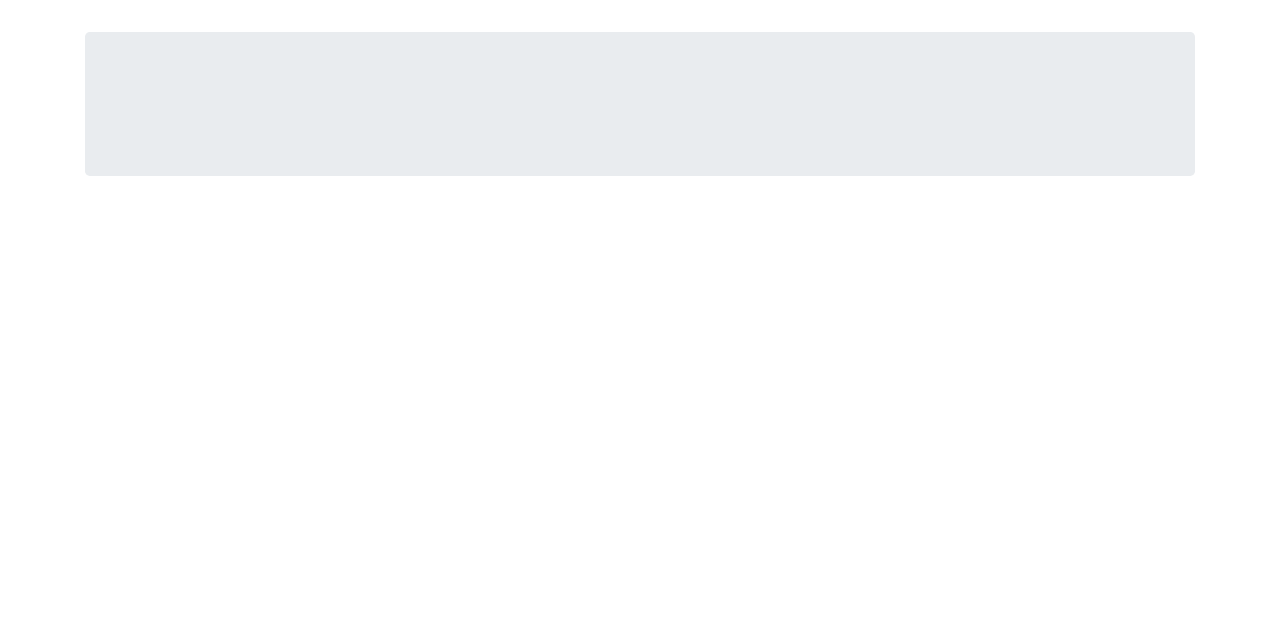
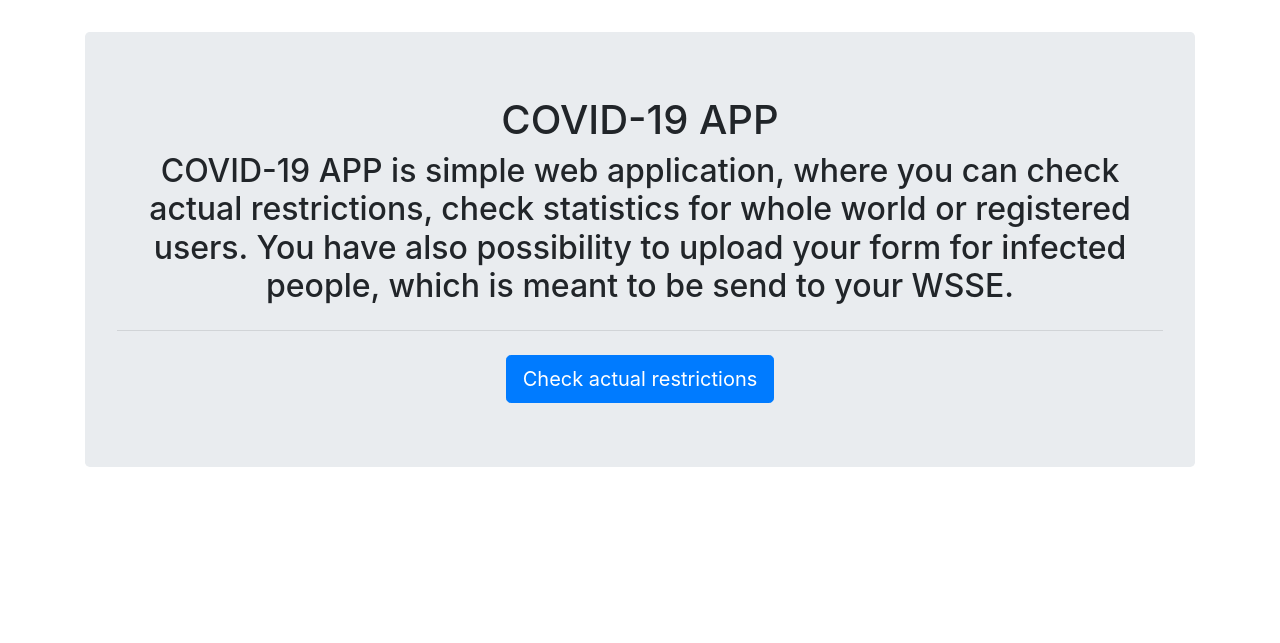
Before and after one commit to fmeina/covid_app, a Flask app: template application/templates/index.html in a window 1280 px wide. Shown: the part 89-732 px from the top of the page. Run offline with Flask 2, Linux system fonts and the light colour scheme; the template is opened without the code that fills it, so the values that code supplies are empty; parts of the project's set-up code (start-up, migrations or seed data) failed here and were passed over; some libraries are stand-ins or nearby versions.

Commit message:
add() separate page for restrictions (english version), changed description in report site

```diff
--- a/application/templates/index.html
+++ b/application/templates/index.html
@@ -3,9 +3,16 @@
 {% block content %}
 
 <div class="jumbotron mt-2 text-center">
-    {% autoescape false %}
-    <p>{{ text1[0] }}
-{% endautoescape %}
+<h1>COVID-19 APP</h1>
+<h2>
+    COVID-19 APP is simple web application, where you can check actual restrictions, check statistics for whole world or
+    registered users. You have also possibility to upload your form for infected people, which is meant to be send to
+    your WSSE.
+</h2>
+
+<hr class="my-4">
+<a class="btn btn-primary btn-lg" href="{{ url_for('core.actual_restrictions') }}" role="button">Check actual restrictions</a>
+
 </div>
 
 {% endblock content %}
--- a/application/templates/report.html
+++ b/application/templates/report.html
@@ -4,7 +4,8 @@
 
 <div class="jumbotron mt-2 text-center">
     <h1>Report your situation</h1>
-    <h2>Upload new File</h2>
+    <h2>Upload your form for infected persons (to be sent to yours WSSE)</h2>
+    <p>The file must have .pdf, .doc, .docx or .odt extension</p>
     <form method=post enctype=multipart/form-data>
       <input type=file name=file accept=".pdf,.doc,.docx,.odt">
       <input type=submit value=Upload>
--- a/application/utils/article_scraper.py
+++ b/application/utils/article_scraper.py
@@ -2,7 +2,7 @@ import urllib.request
 from bs4 import BeautifulSoup
 
 
-url = 'https://www.gov.pl/web/koronawirus/aktualne-zasady-i-ograniczenia/'
+url = 'https://www.gov.pl/web/coronavirus/temporary-limitations/'
 
 
 request = urllib.request.Request(url)
```
Also changed, not shown: application/core/views.py (+6 -2 lines), application/templates/actual_restrictions.html (added, +13 -0 lines).
